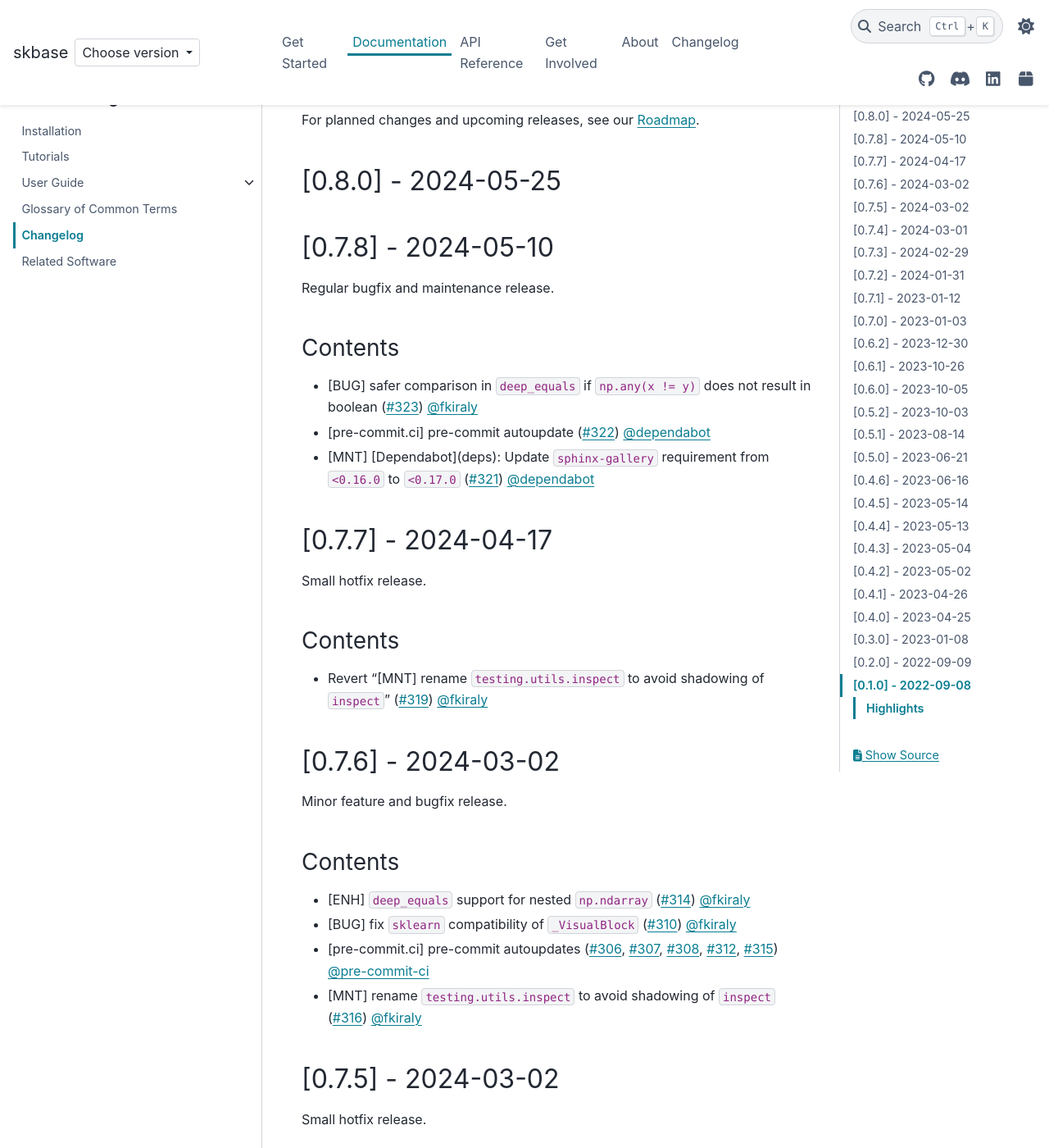
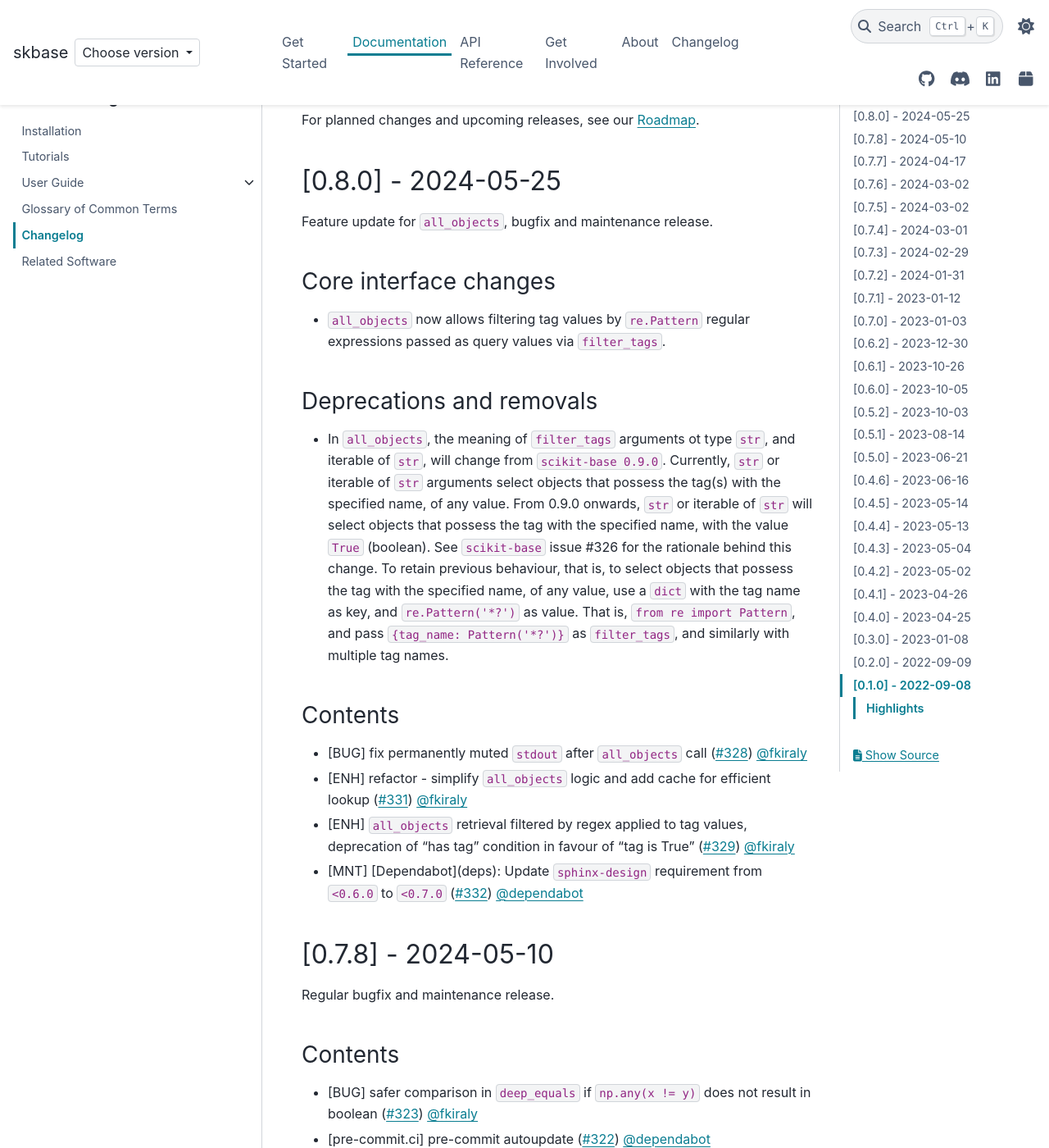
Before and after one commit to sktime/skbase, a Sphinx documentation site: the page built from docs/source/user_documentation/changelog.rst, in a window 1280 px wide and 1400 px high, scrolled down 283 px. Shown: the whole window at 82% size. Built offline with Sphinx 7.4.7 and the PyData theme 0.15.4, drawn with Linux system fonts in a browser that asks for light colours; comment, search, counter and statistics services are not loaded.

Commit message:
changelog

```diff
--- a/docs/source/user_documentation/changelog.rst
+++ b/docs/source/user_documentation/changelog.rst
@@ -16,6 +16,43 @@
 
 [0.8.0] - 2024-05-25
 ====================
+
+Feature update for ``all_objects``, bugfix and maintenance release.
+
+Core interface changes
+----------------------
+
+* ``all_objects`` now allows filtering tag values by ``re.Pattern`` regular expressions
+  passed as query values via ``filter_tags``.
+
+Deprecations and removals
+-------------------------
+
+* In ``all_objects``, the meaning of ``filter_tags`` arguments ot type ``str``,
+  and iterable of ``str``, will change from ``scikit-base 0.9.0``.
+  Currently, ``str`` or iterable of ``str`` arguments select objects that possess the
+  tag(s) with the specified name, of any value.
+  From 0.9.0 onwards, ``str`` or iterable of ``str``
+  will select objects that possess the tag with the specified name,
+  with the value ``True`` (boolean). See ``scikit-base`` issue #326 for the rationale
+  behind this change.
+  To retain previous behaviour, that is,
+  to select objects that possess the tag with the specified name, of any value,
+  use a ``dict`` with the tag name as key, and ``re.Pattern('*?')`` as value.
+  That is, ``from re import Pattern``, and pass ``{tag_name: Pattern('*?')}``
+  as ``filter_tags``, and similarly with multiple tag names.
+
+Contents
+--------
+
+* [BUG] fix permanently muted ``stdout`` after ``all_objects`` call
+  (:pr:`328`) :user:`fkiraly`
+* [ENH] refactor - simplify ``all_objects`` logic and add cache for efficient lookup
+  (:pr:`331`) :user:`fkiraly`
+* [ENH] ``all_objects`` retrieval filtered by regex applied to tag values, deprecation
+  of "has tag" condition in favour of "tag is True" (:pr:`329`) :user:`fkiraly`
+* [MNT] [Dependabot](deps): Update ``sphinx-design`` requirement
+  from ``<0.6.0`` to ``<0.7.0`` (:pr:`332`) :user:`dependabot`
 
 
 [0.7.8] - 2024-05-10
```
